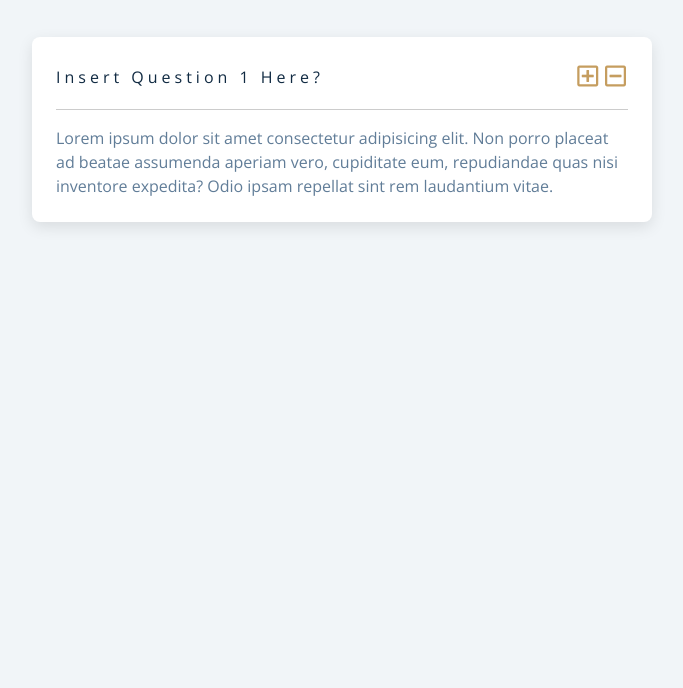
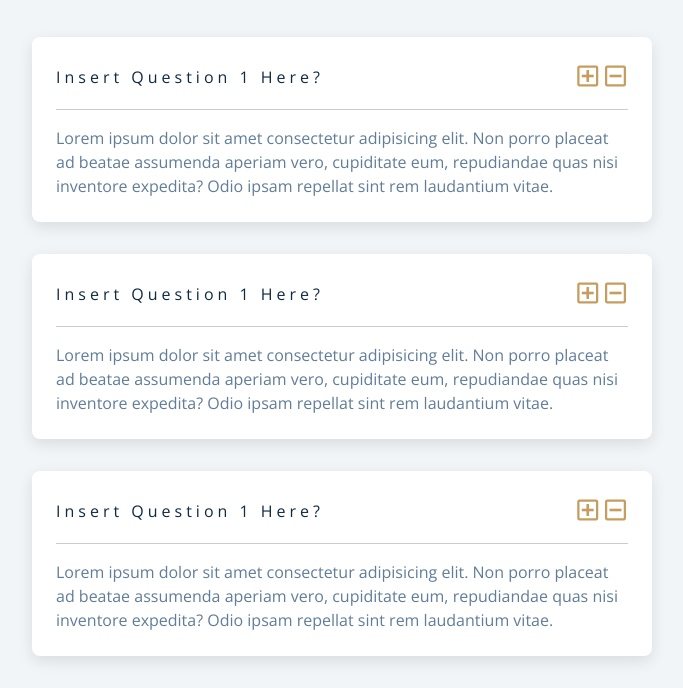
Before and after one commit to shalithacode/-7-Vanilla_Javascript-miniProject_-Questions-, a plain HTML site: page index.html in a window 1280 px wide. Shown: the part 187-875 px from the top of the page, without its empty margins (298-981 px from the left). Before the commit the page ends 800 px from the top, so only its background shows below. Drawn offline with nearby package versions, Linux system fonts and the light colour scheme.

Commit message:
other questions added

```diff
--- a/index.html
+++ b/index.html
@@ -20,7 +20,45 @@
       <h2>general question</h2>
     </div>
 
-    <!--question-->
+    <!--question 1-->
+    <div class="section-center">
+      <!--single question-->
+      <article class="question">
+        <!--question title-->
+        <div class="question-title">
+          <p>Insert question 1 here?</p>
+          <button type="button" class="question-btn">
+            <span><i class="far fa-plus-square"></i></span>
+            <span><i class="far fa-minus-square"></i></span>
+          </button>
+        </div>
+        <!--question text-->
+        <div class="question-text">
+          <p>Lorem ipsum dolor sit amet consectetur adipisicing elit. Non porro placeat ad beatae assumenda aperiam vero, cupiditate eum, repudiandae quas nisi inventore expedita? Odio ipsam repellat sint rem laudantium vitae.</p>
+        </div>
+      </article>
+    </div>
+
+    <!--question 2-->
+    <div class="section-center">
+      <!--single question-->
+      <article class="question">
+        <!--question title-->
+        <div class="question-title">
+          <p>Insert question 1 here?</p>
+          <button type="button" class="question-btn">
+            <span><i class="far fa-plus-square"></i></span>
+            <span><i class="far fa-minus-square"></i></span>
+          </button>
+        </div>
+        <!--question text-->
+        <div class="question-text">
+          <p>Lorem ipsum dolor sit amet consectetur adipisicing elit. Non porro placeat ad beatae assumenda aperiam vero, cupiditate eum, repudiandae quas nisi inventore expedita? Odio ipsam repellat sint rem laudantium vitae.</p>
+        </div>
+      </article>
+    </div>
+
+    <!--question 3-->
     <div class="section-center">
       <!--single question-->
       <article class="question">
```
